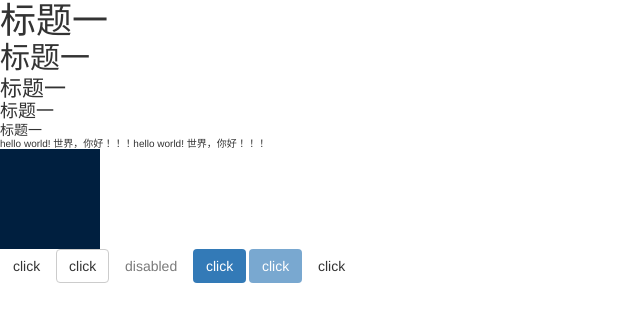
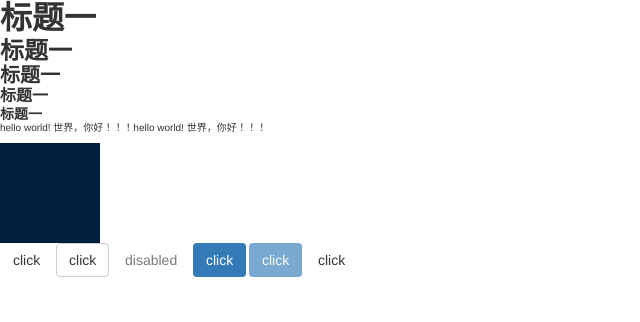
Before and after one commit to senola/pure-css-project, a plain HTML site: page index.html in a window 1280 px wide. Shown: the whole page, without its empty margins (0-640 px from the left). Drawn offline with Linux system fonts and the light colour scheme.

Commit message:
h1~h6 / p

```diff
--- a/common.css
+++ b/common.css
@@ -494,10 +494,14 @@ body,button, input, select, textarea {
                   'Helvetica Neue','Hiragino Sans GB','Microsoft YaHei',Helvetica,Arial,sans-serif; */
 }
 body, dl, dd, ul, ol, h1, h2, h3, h4, h5, h6, pre, form, fieldset, legend, input, textarea, optgroup,
-p, blockquote, figure, hr, menu, dir,
+blockquote, figure, hr, menu, dir,
 thead, tbody, tfoot, th, td {
   margin: 0;
   padding: 0;
+}
+p {
+    margin-top: 0;
+    margin-bottom: 10px
 }
 
 /** 链接 **/
@@ -517,27 +521,33 @@ h1, h2, h3, h4, h5, h6 {
   font-weight: normal;
 }
 h1 {
-  font-size: 36px;
+  font-size: 32px;
+  font-weight: bold;
 }
 
 h2 {
-  font-size: 30px;
+  font-size: 24px;
+  font-weight: 600;
 }
 
 h3 {
-  font-size: 22px;
+  font-size: 20px;
+  font-weight: 600;
 }
 
 h4 {
-  font-size: 18px;
+  font-size: 16px;
+  font-weight: 600;
 }
 
 h5 {
   font-size: 14px;
+  font-weight: 600;
 }
 
 h6 {
   font-size: 12px;
+  font-weight: 600;
 }
 
 /** table**/
```
Also changed, not shown: common.min.css.
